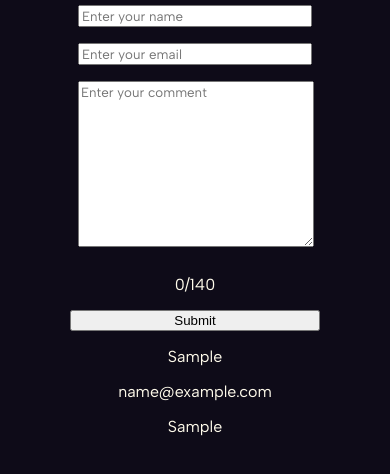
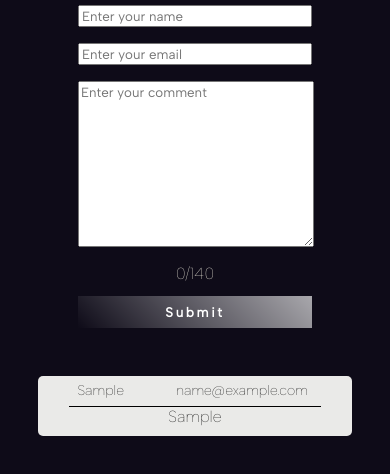
Before and after one commit to m6rie/FandC, a plain HTML site: page comment-form/index.html in a window 390 px wide. Both pictures are taken after typing "Sample", "name@example.com", "Sample" into the empty fields and a click on the input "Submit". Shown: the part 102-576 px from the top of the page. Drawn offline with Linux system fonts and the light colour scheme.

Commit message:
media queries, button & comment display styling

```diff
--- a/comment-form/styles.css
+++ b/comment-form/styles.css
@@ -1,9 +1,31 @@
+@media (min-width: 320px) and (max-width: 480px) {
+  .comment-name {
+    grid-column: 1/5;
+    font-size: 14px;
+  }
+  .comment-email {
+    grid-column: 5/10;
+    font-size: 14px;
+    overflow: scroll;
+  }
+}
+
+@media (min-width: 481px) {
+  .comment-name {
+    grid-column: 2/6;
+  }
+  .comment-email {
+    grid-column: 6/10;
+  }
+}
+
 body {
   font-family: 'Albert Sans', sans-serif;
   padding: 10px 30px;
   background-color: #0e0b18;
   color: #FFFBEB;
   text-align: center;
+  font-weight: 100 !important;
 }
 
 form {
@@ -12,7 +34,6 @@ form {
   width: 250px;
   margin: auto;
 }
-
 
 #name {
   margin: 8px;
@@ -31,15 +52,70 @@ form {
 }
 
 #counter {
-  /* justify-content: center; */
+  margin: 5px;
 }
 
-#submit {
+#submitbtn {
   margin: 8px;
   font-family: 'Albert Sans', sans-serif;
+  font-size: bold;
+}
+
+#submitbtn {
+  padding: 8px 45px;
+  border: none;
+  background-color: transparent;
+  background-image: linear-gradient(
+    45deg,
+    transparent 0%,
+    rgba(255, 255, 255, .9) 51%,
+    transparent 100%
+  );
+  background-size: 300%;
+  outline: none;
+  font-weight: 700;
+  color: white;
+  cursor: pointer;
+  letter-spacing: .2em;
+  transition: 300ms ease-in-out background-position;
+}
+
+#submitbtn:hover {
+  background-position: right top;
 }
 
 .red {
-  color: red !important;
   background-color: red !important;
 }
+
+#comment-list {
+  color: #fff;
+}
+
+.comment-item {
+  display: grid;
+  grid-template-columns: repeat(10, 10%);
+  grid-template-rows: 30px auto;
+  background-color: rgb(234, 234, 232);
+  color: black;
+  border: 20px;
+  border-radius: 5px;
+  max-width: 500px;
+  margin: auto;
+  margin-top: 40px;
+  padding-bottom: 10px;
+}
+.comment-name {
+  margin: 0;
+  align-self: center;
+}
+.comment-email {
+  margin: 0;
+  align-self: center;
+}
+.comment-content {
+  border-top: solid black 1px;
+  margin: 0;
+  align-self: center;
+  grid-column: 2/10;
+}
```
